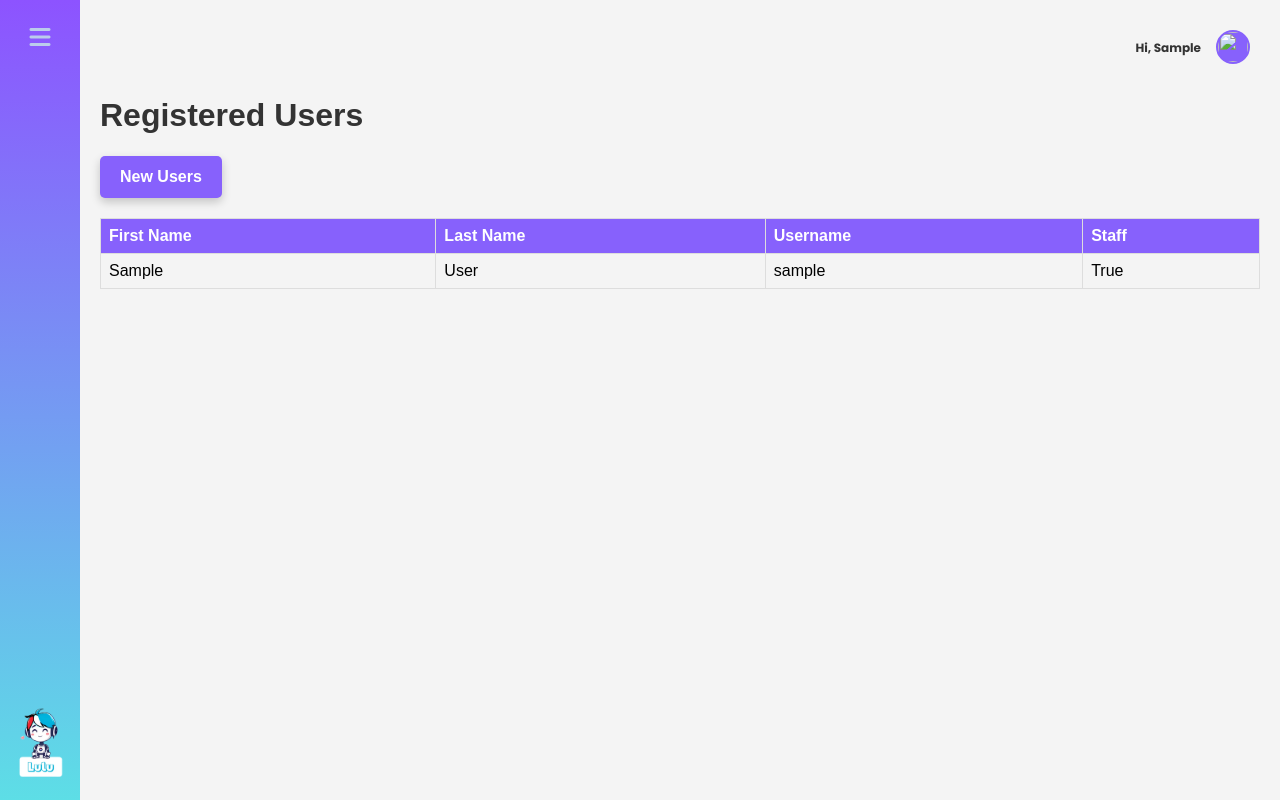
After one commit to streamlit/llm-examples, a Django app: page /app/users_page in a window 1280 px wide. The commit adds this page. Run offline with Django 5.2, Linux system fonts and the light colour scheme; the visitor is signed in with stand-in values (Sample User, id 1); data comes from the database, SQL or seed files in the repository.

Commit message:
subida de telas lulu e users_page em croqui

```diff
--- /dev/null
+++ b/happy-kids/frontend/forms.py
@@ -0,0 +1,8 @@
+# forms.py
+from django import forms
+from django.contrib.auth.models import User
+
+class CustomUserForm(forms.ModelForm):
+    class Meta:
+        model = User
+        fields = ['first_name', 'last_name', 'username', 'password','is_staff']
--- a/happy-kids/frontend/static/frontend/css/login_styles.css
+++ b/happy-kids/frontend/static/frontend/css/login_styles.css
@@ -32,6 +32,7 @@ body{
 }
 
 .image-happy-kids img {
+    left:0;
     object-fit: cover;
     width: 100%;
     height: 100%;
--- a/happy-kids/frontend/templates/frontend/allauth/layouts/base.html
+++ b/happy-kids/frontend/templates/frontend/allauth/layouts/base.html
@@ -42,7 +42,7 @@
             </div>
 
             <div class="image-happy-kids">
-                <img src="{% static 'frontend/img/img_6.jpg' %}" alt="Image Description" class="starters-image" />
+                <img src="{% static 'frontend/img/img_7.jpg' %}" alt="Image Description" class="starters-image" />
 
                 <div class="image-overlay"></div>
             </div>
--- a/happy-kids/frontend/templates/frontend/header.html
+++ b/happy-kids/frontend/templates/frontend/header.html
@@ -1,7 +1,7 @@
 {% load static %}
 <head>
     <meta charset="UTF-8">
-    <link rel="stylesheet" href="{% static 'css/header_styles.css' %}">
+    <link rel="stylesheet" href="{% static 'frontend/css/header_styles.css' %}">
     <link href="https://fonts.googleapis.com/css2?family=Poppins:wght@300;400;500;600;700&display=swap" rel="stylesheet">
 </head>
 <div class="header">
--- a/happy-kids/frontend/templates/frontend/lulu.html
+++ b/happy-kids/frontend/templates/frontend/lulu.html
@@ -6,7 +6,7 @@
       <meta name="viewport" content="width=device-width, initial-scale=1.0">
       <title>Lulu</title>
 
-      <link rel="stylesheet" href="{% static 'css/lulu_styles.css' %}">
+      <link rel="stylesheet" href="{% static 'frontend/css/lulu_styles.css' %}">
       <link rel="stylesheet" href="https://fonts.googleapis.com/css2?family=Roboto&display=swap">
       <link href="https://fonts.googleapis.com/css2?family=Poppins:wght@300;400;500;600;700&display=swap" rel="stylesheet">
   </head>
@@ -41,6 +41,6 @@
       </main>
   </div>
 
-    <script src="{% static 'js/scripts.js' %}"></script>
+    <script src="{% static 'frontend/js/scripts.js' %}"></script>
   </body>
 </html>
--- a/happy-kids/frontend/templates/frontend/sidebar.html
+++ b/happy-kids/frontend/templates/frontend/sidebar.html
@@ -2,7 +2,7 @@
 <head>
 
     <meta charset="UTF-8">
-    <link rel="stylesheet" href="{% static 'css/sidebar_styles.css' %}">
+    <link rel="stylesheet" href="{% static 'frontend/css/sidebar_styles.css' %}">
     <link rel="stylesheet" href="https://cdnjs.cloudflare.com/ajax/libs/font-awesome/6.0.0-beta3/css/all.min.css">
 
 </head>
@@ -14,17 +14,27 @@
     </div>
 
     <ul id="menu" style="display: none;">
-        <li class="selected"><a href="/app/">Home</a></li>
-        <li><a href="/app/lulu">Lulu</a></li>
-        <li><a href="/app/register">Users</a></li>
-        <li><a href="/app/trainingFiles">Training Files</a></li>
-        <li><a href="/accounts/logout/">Logout</a></li>
+        <li class="{% if request.path == '/app/' %}selected{% endif %}">
+            <a href="/app/">Home</a>
+        </li>
+        <li class="{% if request.path == '/app/lulu' %}selected{% endif %}">
+            <a href="/app/lulu">Lulu</a>
+        </li>
+        <li class="{% if request.path == '/app/users_page' %}selected{% endif %}">
+            <a href="/app/users_page">Users</a>
+        </li>
+        <li class="{% if request.path == '/app/trainingFiles' %}selected{% endif %}">
+            <a href="/app/trainingFiles">Training Files</a>
+        </li>
+        <li class="{% if request.path == '/accounts/logout/' %}selected{% endif %}">
+            <a href="/accounts/logout/">Logout</a>
+        </li>
     </ul>
 
     <div class="lulu_icon">
-        <img src="{% static 'img/lulu_bot.png' %}" alt="Image Description" class="starters-image" />
+        <img src="{% static 'frontend/img/lulu_bot.png' %}" alt="Image Description" class="starters-image" />
     </div>
 
-    <script src="{% static 'js/scripts_sidebar.js' %}"></script>
+    <script src="{% static 'frontend/js/scripts_sidebar.js' %}"></script>
 
 </aside>
--- /dev/null
+++ b/happy-kids/frontend/templates/frontend/users_page.html
@@ -0,0 +1,79 @@
+{% load static %}
+<!DOCTYPE html>
+<html lang="pt-BR">
+<head>
+    <meta charset="UTF-8">
+    <meta name="viewport" content="width=device-width, initial-scale=1.0">
+    <title>Registered Users</title>
+    <link rel="stylesheet" href="{% static 'frontend/css/home_styles.css' %}">
+
+</head>
+<body>
+    <div class="container">
+
+        {% include 'sidebar.html' %}
+
+        <main class="content">
+
+            {% include 'header.html' %}
+
+            <h1>Registered Users</h1>
+            <button id="openModal" class="new-user-button">New Users</button>
+
+            <table>
+                <thead>
+                    <tr>
+                        <th>First Name</th>
+                        <th>Last Name</th>
+                        <th>Username</th>
+                        <th>Staff</th>
+                    </tr>
+                </thead>
+                <tbody>
+                    {% for user in users %}
+                    <tr>
+                        <td>{{ user.first_name }}</td>
+                        <td>{{ user.last_name }}</td>
+                        <td>{{ user.username }}</td>
+                        <td>{{ user.is_staff|default:"N/A" }}</td>
+                    </tr>
+                    {% endfor %}
+                </tbody>
+            </table>
+
+            <!-- Modal para o Formulário -->
+            <div id="userModal" class="modal">
+                <div class="modal-content">
+                    <span class="close">&times;</span>
+                    <h2>New User</h2>
+                    <form method="POST" action="{% url 'users_page' %}">
+                        {% csrf_token %}
+                        {{ form.as_p }}
+                        <button type="submit">Save</button>
+                    </form>
+                </div>
+            </div>
+        </main>
+    </div>
+
+    <script>
+        var modal = document.getElementById("userModal");
+        var btn = document.getElementById("openModal");
+        var span = document.getElementsByClassName("close")[0];
+
+        btn.onclick = function() {
+            modal.style.display = "block";
+        }
+
+        span.onclick = function() {
+            modal.style.display = "none";
+        }
+
+        window.onclick = function(event) {
+            if (event.target == modal) {
+                modal.style.display = "none";
+            }
+        }
+    </script>
+</body>
+</html>
--- a/happy-kids/frontend/urls.py
+++ b/happy-kids/frontend/urls.py
@@ -3,7 +3,6 @@ from . import views
 
 urlpatterns = [
     path('', views.view_home, name='home'),
-    path('register', views.view_register, name='register'),
     path('lulu', views.view_lulu, name='lulu'),
-    path('trainingFiles', views.training_list, name='training_list')
+    path('users_page', views.view_users, name='users_page')
 ]
--- a/happy-kids/frontend/views.py
+++ b/happy-kids/frontend/views.py
@@ -1,7 +1,30 @@
-from django.shortcuts import render
+from django.shortcuts import render, redirect
 from django.contrib.auth.decorators import login_required
+from .forms import CustomUserForm
+from django.contrib import messages
+from django.contrib.auth.models import User
+
 
 # Create your views here.
 @login_required
+def view_users(request):
+    if request.method == 'POST':
+        form = CustomUserForm(request.POST)
+        if form.is_valid():
+            user = form.save(commit=False)
+            user.save()
+            messages.success(request, 'Usuário cadastrado com sucesso!')
+            return redirect('users_page')
+    else:
+        form = CustomUserForm()
+
+    users = User.objects.all()
+    return render(request, 'users_page.html', {'form': form, 'users': users})
+
+@login_required
+def view_lulu(request):
+    return render(request, 'lulu.html')
+
+@login_required
 def view_home(request):
     return render(request, 'home.html')
--- a/happy-kids/lulu_teaches/urls.py
+++ b/happy-kids/lulu_teaches/urls.py
@@ -1,7 +1,9 @@
 from django.urls import include, path
 from django.contrib import admin
-
+from django.shortcuts import redirect
 urlpatterns = [
     path('admin/', admin.site.urls),
     path('accounts/', include('allauth.urls')),
+    path('app/', include('frontend.urls')),
+    path('', lambda request: redirect('accounts/')),
 ]
```
Also changed, not shown: happy-kids/frontend/templates/frontend/home.html (+4 -4 lines), happy-kids/frontend/templates/frontend/register.html (deleted, +0 -79 lines), happy-kids/lulu_teaches/settings.py (+15 -1 lines), happy-kids/static/frontend/img/img_6.jpg (added), happy-kids/static/frontend/img/img_7.jpg (added), happy-kids/static/frontend/img/img_8.jpg (added), 3 other files.
